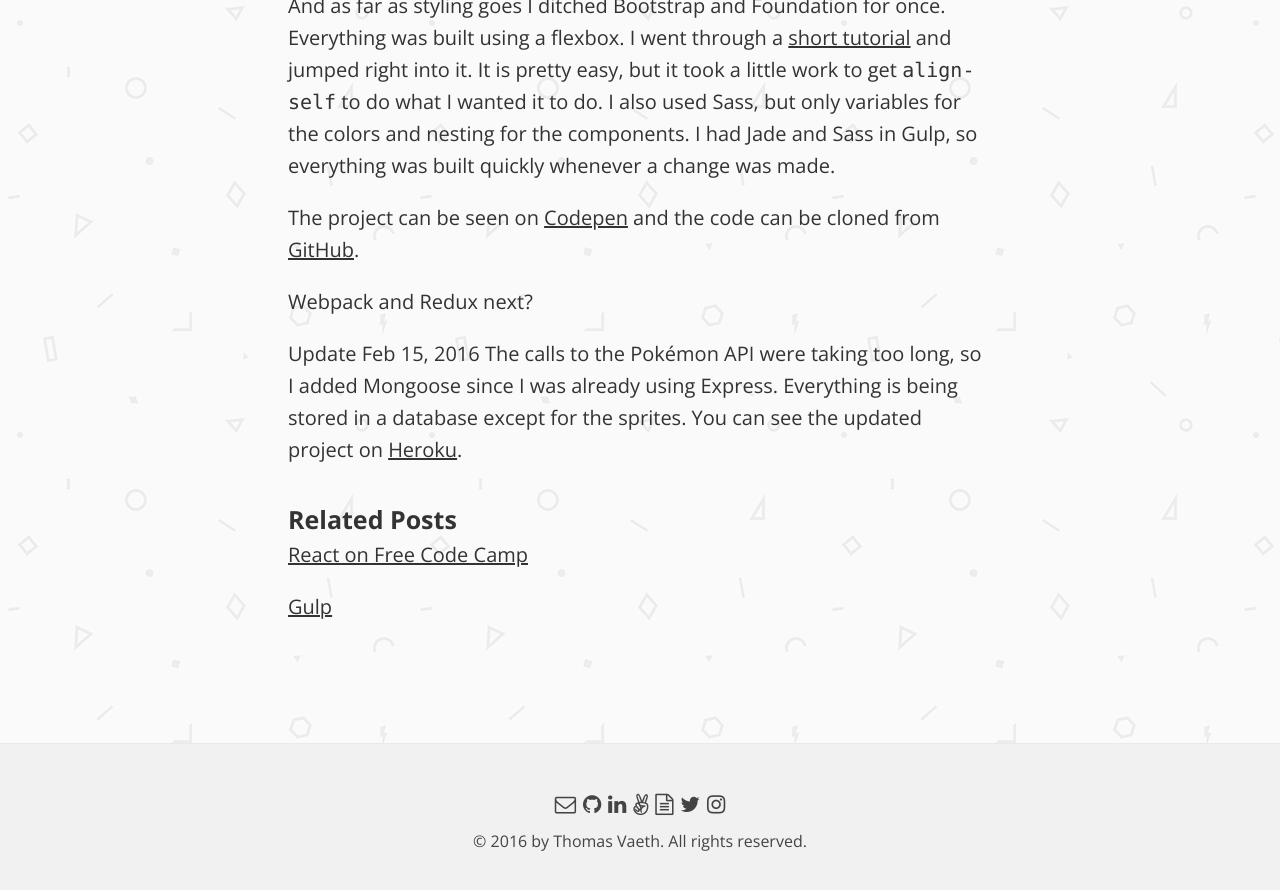
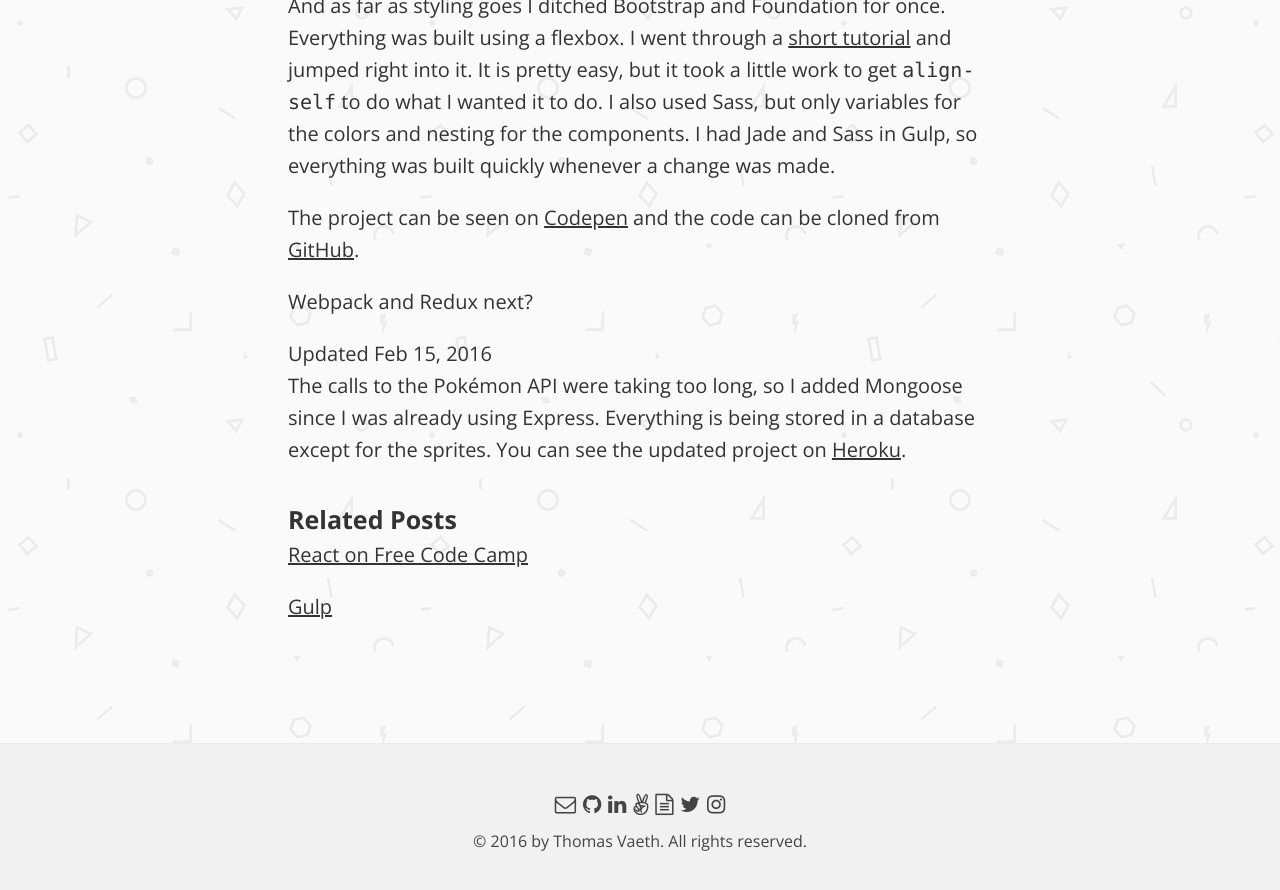
Before and after one commit to thomasvaeth/thomasvaeth.github.io, a Jekyll site: the page built from _posts/2016-02-12-pokemon-react.markdown, in a window 1280 px wide and 900 px high, scrolled down 2826 px. Shown: the top 890 px of the window. Built offline with Jekyll 4.4.1, drawn with Linux system fonts in a browser that asks for light colours; nearby versions of some CDN libraries; comment, search, counter and statistics services are not loaded.

Commit message:
Fixed post.

```diff
--- a/_posts/2016-02-12-pokemon-react.markdown
+++ b/_posts/2016-02-12-pokemon-react.markdown
@@ -27,5 +27,5 @@
 
 Webpack and Redux next?
 
-Update Feb 15, 2016
+Updated Feb 15, 2016<br>
 The calls to the Pokémon API were taking too long, so I added Mongoose since I was already using Express. Everything is being stored in a database except for the sprites. You can see the updated project on <a href="http://pokemon-react.herokuapp.com/" target="_blank">Heroku</a>.
```
Also changed, not shown: portfolio.md (+1 -1 lines).
